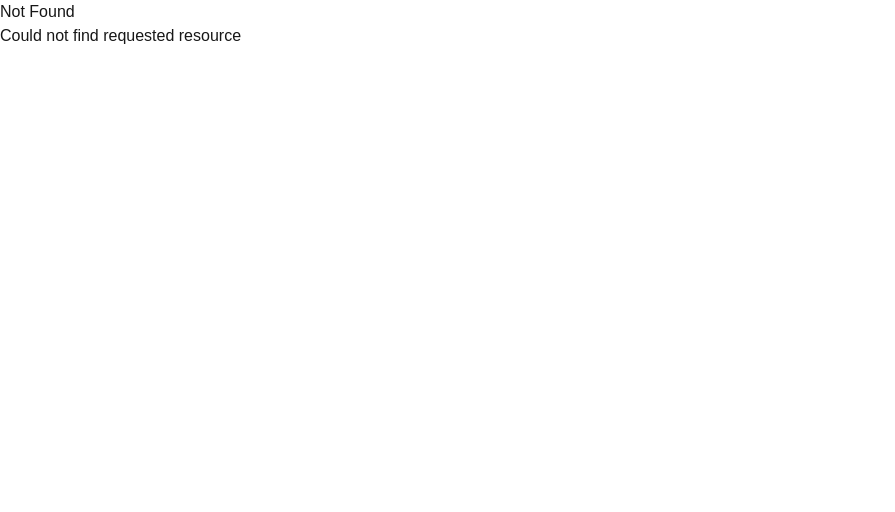
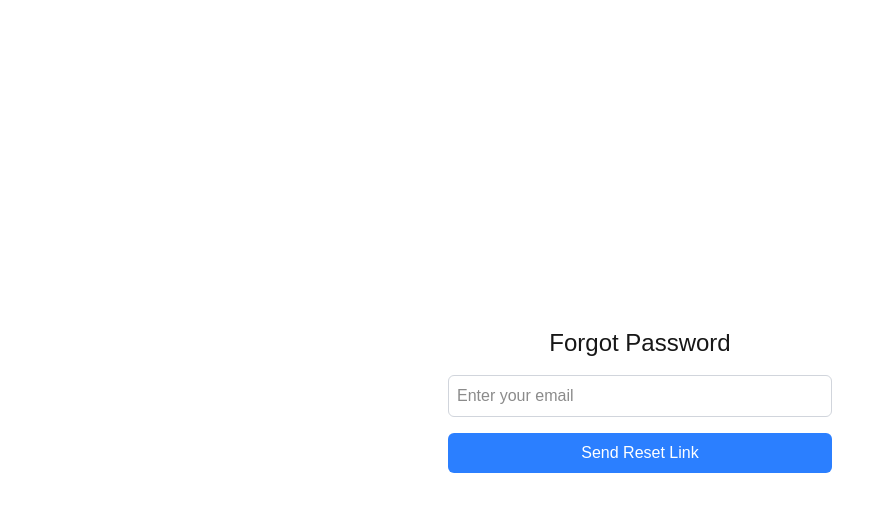
Before and after one commit to Iqbalshah786/next-js-auth, a Next.js app: page /forgotpassword in a window 1280 px wide. Before the commit this address had no page. Shown: the top 512 px of the page, without its empty margins (0-895 px from the left). Built offline with nearby package versions, Linux system fonts and the light colour scheme.

Commit message:
add Forgot Password page with email submission and toast notifications

```diff
--- /dev/null
+++ b/src/app/forgotpassword/page.tsx
@@ -0,0 +1,53 @@
+"use client";
+import React, { useState } from "react";
+import axios from "axios";
+import toast from "react-hot-toast";
+
+export default function ForgotPasswordPage() {
+  const [email, setEmail] = useState("");
+  const [loading, setLoading] = useState(false);
+
+  const handleSubmit = async (e: React.FormEvent) => {
+    e.preventDefault();
+    setLoading(true);
+    try {
+      const res = await axios.post("/api/users/forgotpassword", { email });
+      toast.success(
+        res.data.message ||
+          "If that email is registered, you’ll receive a reset link."
+      );
+      setEmail("");
+    } catch (err: any) {
+      console.error(err);
+      toast.error(err.response?.data?.error || "Something went wrong.");
+    } finally {
+      setLoading(false);
+    }
+  };
+
+  return (
+    <div className="flex flex-col items-center justify-center min-h-screen py-2">
+      <h1 className="text-2xl mb-4">Forgot Password</h1>
+      <form
+        onSubmit={handleSubmit}
+        className="flex flex-col w-full max-w-sm gap-4"
+      >
+        <input
+          type="email"
+          placeholder="Enter your email"
+          className="border border-gray-300 rounded-md p-2"
+          value={email}
+          onChange={(e) => setEmail(e.target.value)}
+          required
+        />
+        <button
+          type="submit"
+          disabled={loading}
+          className="bg-blue-500 text-white p-2 rounded-md hover:bg-blue-600 disabled:opacity-50 cursor-pointer"
+        >
+          {loading ? "Sending..." : "Send Reset Link"}
+        </button>
+      </form>
+    </div>
+  );
+}
```
